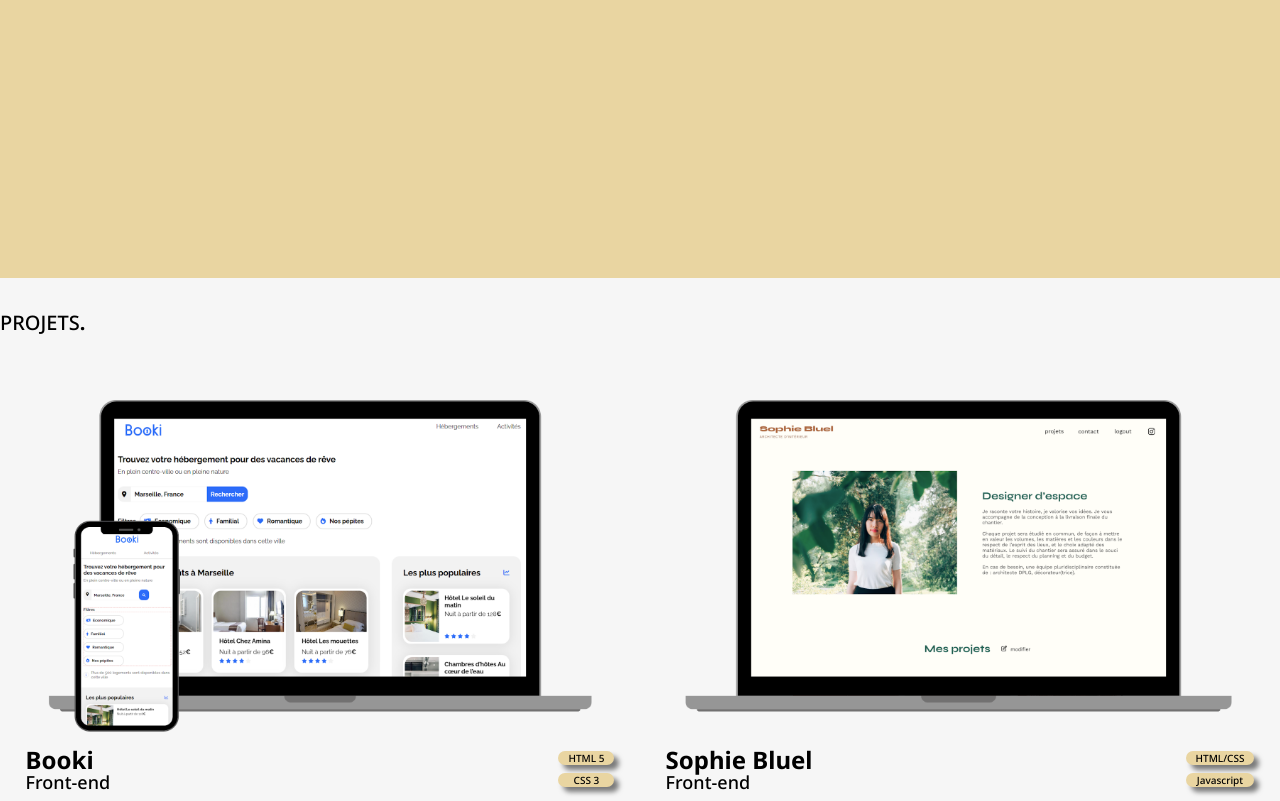
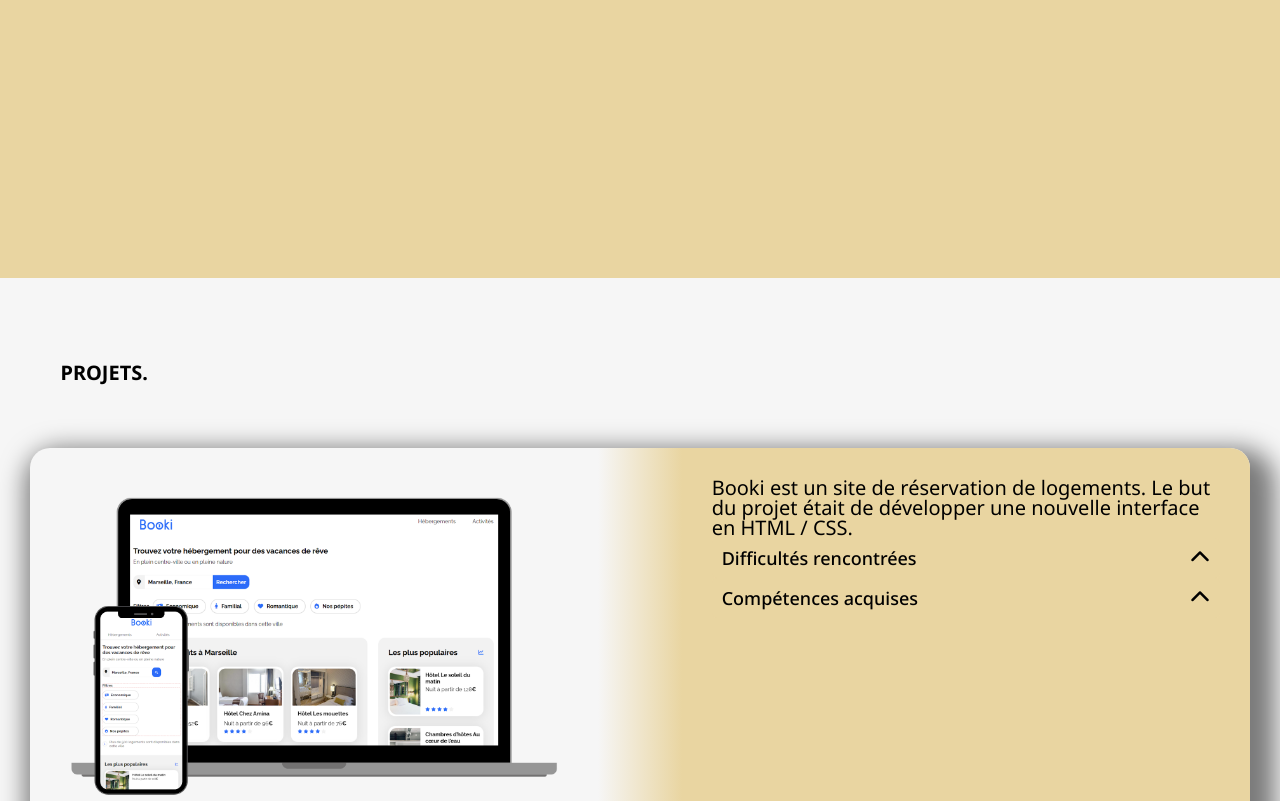
Before and after one commit to thomas-ruch/portfolio-react, a React app: page / in a window 1280 px wide. Shown: the part 572-1373 px from the top of the page. Built offline with nearby package versions, Linux system fonts and the light colour scheme.

Commit message:
Modification de la section Projets.

```diff
--- a/src/components/Card/_card.scss
+++ b/src/components/Card/_card.scss
@@ -1,22 +1,55 @@
 @use "../../scss/utils";
 
 .card {
-  width: 46%;
+  width: 100%;
   display: flex;
-  flex-direction: column;
-  margin: 20px 0;
+  margin: 50px 0;
+  border-radius: 20px;
+  @extend %large-shadow;
+
+  .card-left {
+    width: 50%;
+    padding: 30px;
+    border-radius: 20px 0 0 20px;
+  }
+
+  .card-right {
+    width: 50%;
+    padding: 30px;
+    background-color: utils.$bg-light;
+    border-radius: 0 20px 20px 0;
+  }
+
+  .gradient {
+    width: 100px;
+    background: linear-gradient(
+      to right,
+      utils.$secondary-color,
+      utils.$bg-light
+    );
+  }
+
+  button {
+    font-size: 16px;
+    font-weight: 600;
+    border: 2px ridge black;
+    border-radius: 10px;
+    padding: 10px;
+    cursor: pointer;
+    @extend %small-shadow;
+  }
 
   .card-infos {
     display: flex;
-    flex-direction: row;
     justify-content: space-between;
+    padding: 0 20px 0 20px;
   }
 
   img {
     //background-color: utils.$bg-light;
+    width: 100%;
     object-fit: cover;
     border-radius: 10px;
-    padding: 10px;
     margin-bottom: 5px;
     //@extend %shadow;
   }
--- a/src/components/Card/index.jsx
+++ b/src/components/Card/index.jsx
@@ -1,20 +1,46 @@
 import Tag from "../Tag";
+import DropBox from "../DropBox";
 
-function Card({ id, title, cover, description, tags, url }) {
+function Card({
+  id,
+  title,
+  subtitle,
+  cover,
+  description,
+  tags,
+  url,
+  difficulties,
+  skills,
+}) {
+  const openUrl = () => {
+    window.open(url, "_blank");
+  };
+
   return (
     <li className="card">
+      <div className="card-left">
         <img src={cover} alt={`${title} cover`} />
         <div className="card-infos">
           <div>
             <h3>{title}</h3>
-          <span>{description}</span>
+            <span>{subtitle}</span>
           </div>
+          <button onClick={openUrl}>
+            <i className={"fa-brands fa-github fa-2x"}></i>
+          </button>
           <div className="card-tags">
             {tags.map((elem, index) => (
               <Tag key={index} tag={elem} />
             ))}
           </div>
         </div>
+      </div>
+      <div className="gradient"></div>
+      <div className="card-right">
+        <p>{description}</p>
+        <DropBox title="Difficultés rencontrées" content={difficulties} />
+        <DropBox title="Compétences acquises" content={skills} />
+      </div>
     </li>
   );
 }
--- /dev/null
+++ b/src/components/DropBox/_dropbox.scss
@@ -0,0 +1,73 @@
+@use "../../scss/utils";
+
+.drop-box {
+  width: 100%;
+}
+
+.drop-title {
+  display: flex;
+  justify-content: space-between;
+  align-items: center;
+  background-color: utils.$main-color;
+  color: utils.$txt-dark-bg;
+  font-size: 20px;
+  font-weight: 600;
+  border-radius: 5px;
+  padding: 10px;
+  cursor: default;
+
+  i {
+    transition: transform 0.3s ease;
+    color: black;
+    cursor: pointer;
+  }
+}
+
+.drop-txt {
+  display: grid;
+  grid-template-rows: 0fr;
+  transition: grid-template-rows 0.4s ease-in-out;
+  font-size: 18px;
+  font-weight: 400;
+
+  .drop-txt-content {
+    background-color: utils.$main-color;
+    border-radius: 0 0 5px 5px;
+    margin-top: -5px;
+    z-index: 0;
+    overflow: hidden;
+
+    span {
+      display: block;
+      padding: 20px;
+    }
+  }
+
+  ul {
+    list-style-type: none;
+    padding: 20px;
+    margin: 0;
+  }
+}
+
+.is-open {
+  grid-template-rows: 1fr;
+}
+
+.rotated {
+  transform: rotate(-180deg);
+}
+
+@media (max-width: utils.$small-screen-width) {
+  .drop-title {
+    font-size: 16px;
+
+    i {
+      height: 13px;
+    }
+  }
+
+  .drop-txt {
+    font-size: 14px;
+  }
+}
--- /dev/null
+++ b/src/components/DropBox/index.jsx
@@ -0,0 +1,32 @@
+import { useState } from "react";
+
+function DropBox({ title, content }) {
+  const [isOpen, setIsOpen] = useState(false);
+
+  return (
+    <div className="drop-box">
+      <div className="drop-title">
+        <span>{title}</span>
+        <i
+          className={`fa-solid fa-chevron-up ${isOpen ? "rotated" : ""}`}
+          onClick={() => setIsOpen(!isOpen)}
+        />
+      </div>
+      <div className={`drop-txt ${isOpen ? "is-open" : ""}`}>
+        <div className="drop-txt-content">
+          {Array.isArray(content) ? (
+            <ul>
+              {content.map((elem, index) => (
+                <li key={index}>{elem}</li>
+              ))}
+            </ul>
+          ) : (
+            <span>{content}</span>
+          )}
+        </div>
+      </div>
+    </div>
+  );
+}
+
+export default DropBox;
--- a/src/components/Gallery/_gallery.scss
+++ b/src/components/Gallery/_gallery.scss
@@ -2,11 +2,9 @@
 
 .gallery {
   display: flex;
+  flex-direction: column;
   width: 100%;
   list-style-type: none;
-  padding: 0px;
-  flex-wrap: wrap;
-  justify-content: space-around;
   background-color: utils.$secondary-color;
 }
 
--- a/src/components/Gallery/index.jsx
+++ b/src/components/Gallery/index.jsx
@@ -4,17 +4,32 @@ import projects from "../../datas/projects.json";
 function Gallery() {
   return (
     <ul className="gallery">
-      {projects.map(({ id, title, cover, description, tags, url }) => (
+      {projects.map(
+        ({
+          id,
+          title,
+          subtitle,
+          cover,
+          description,
+          tags,
+          url,
+          difficulties,
+          skills,
+        }) => (
           <Card
             key={id}
             id={id}
             title={title}
+            subtitle={subtitle}
             cover={cover}
             description={description}
             tags={tags}
             url={url}
+            difficulties={difficulties}
+            skills={skills}
           />
-      ))}
+        )
+      )}
     </ul>
   );
 }
--- a/src/components/Header/_header.scss
+++ b/src/components/Header/_header.scss
@@ -6,6 +6,7 @@ header {
   background-color: utils.$bg-dark;
   color: utils.$txt-dark-bg;
   position: fixed;
+  z-index: 100;
   top: 0;
   left: 0;
   width: 100%;
--- a/src/components/Skill/_skill.scss
+++ b/src/components/Skill/_skill.scss
@@ -3,9 +3,9 @@
 .skill {
   display: flex;
   flex-direction: column;
-  background-color: utils.$main-color;
+  background-color: utils.$secondary-color;
   padding: 10px;
   border-radius: 15px;
   align-items: center;
-  @extend %shadow;
+  @extend %small-shadow;
 }
--- a/src/components/Tag/_tag.scss
+++ b/src/components/Tag/_tag.scss
@@ -10,7 +10,7 @@
   padding: 2px 10px;
   border-radius: 15px;
   cursor: default;
-  @extend %shadow;
+  @extend %small-shadow;
 }
 
 @media (max-width: utils.$small-screen-width) {
--- a/src/datas/projects.json
+++ b/src/datas/projects.json
@@ -2,40 +2,58 @@
   {
     "id": "001",
     "title": "Booki",
-    "description": "Front-end",
+    "subtitle": "Front-end",
     "cover": "/images/fond_booki.png",
+    "description": "Booki est un site de réservation de logements. Le but du projet était de développer une nouvelle interface en HTML / CSS.",
+    "difficulties": ["Respect de la maquette", "Appropriation du langage HTML"],
+    "skills": [
+      "Intégrer du contenu conformément à une maquette avec HTML et CSS",
+      "Implémenter une interface responsive avec HTML et CSS"
+    ],
     "tags": ["HTML 5", "CSS 3"],
     "url": "https://github.com/thomas-ruch/Projet-Booki"
   },
   {
     "id": "002",
     "title": "Sophie Bluel",
-    "description": "Front-end",
+    "subtitle": "Front-end",
     "cover": "/images/fond_bluel.png",
+    "description": "Sophie Bluel est architecte et souhaitait la mise en place d'un portfolio en ligne pour présenter ses travaux",
+    "difficulties": ["Coder la gestion de tokens d'authentification"],
+    "skills": [
+      "Manipuler des éléments du DOM et gérer les événements utilisateurs avec Javascript",
+      "Récupérer des données utilisateurs via formulaires"
+    ],
     "tags": ["HTML/CSS", "Javascript"],
     "url": "https://github.com/thomas-ruch/Projet-3-Bluel"
   },
   {
     "id": "003",
     "title": "Nina Carducci",
-    "description": "Débugage et optimisation",
+    "subtitle": "Débugage et optimisation",
     "cover": "/images/fond_carducci.png",
+    "difficulties": [""],
+    "skills": [""],
     "tags": ["HTML/CSS", "SEO"],
     "url": "https://github.com/thomas-ruch/Nina-Carducci-Dev"
   },
   {
     "id": "004",
     "title": "Kasa",
-    "description": "Front-end",
+    "subtitle": "Front-end",
     "cover": "/images/fond_kasa.png",
+    "difficulties": [""],
+    "skills": [""],
     "tags": ["React", "SASS"],
     "url": "https://github.com/thomas-ruch/p6-kasa"
   },
   {
     "id": "005",
     "title": "Mon vieux grimoire",
-    "description": "Back-end",
+    "subtitle": "Back-end",
     "cover": "/images/fond_grimoire.png",
+    "difficulties": [""],
+    "skills": [""],
     "tags": ["Node.js", "Express"],
     "url": "https://github.com/thomas-ruch/p7-backend"
   }
--- a/src/pages/Home/_home.scss
+++ b/src/pages/Home/_home.scss
@@ -1,24 +1,35 @@
 @use "../../scss/utils";
 
-.inner-section {
-  max-width: utils.$desktop-max-width;
-  margin: auto;
+#home-main {
+  display: flex;
+  flex-direction: column;
+
+  h2 {
+    width: 100%;
+    text-transform: uppercase;
+    font-size: 20px;
+    font-weight: 700;
+    margin: 15px 0;
+    padding-left: 5%;
+    &::after {
+      content: ".";
+    }
+  }
 }
 
-#home-main {
-  margin: auto;
+section {
+  display: flex;
+  width: 100%;
+  justify-content: center;
+}
 
-  h2 {
-    text-transform: uppercase;
-    font-size: 20px;
-    font-weight: 500;
-    margin: 15px 0;
-    &::after {
-      content: ".";
-      color: utils.$txt-light-bg;
-      font-weight: bold;
-    }
-  }
+.inner-section {
+  width: 100%;
+  display: flex;
+  flex-direction: column;
+  max-width: utils.$desktop-max-width;
+  margin: 50px 30px;
+  align-items: center;
 }
 
 #home-title {
@@ -34,7 +45,6 @@
 }
 
 #home-gallery {
-  width: 100%;
   margin-top: 50px;
   padding-top: 20px;
   background-color: utils.$secondary-color;
@@ -44,23 +54,23 @@
   background-color: utils.$main-color;
 
   p {
-    width: 60%;
+    width: 80%;
+    line-height: 1.5em;
   }
 }
 
 #home-skills {
-  display: flex;
-  flex-direction: column;
-  background-color: utils.$secondary-color;
+  background-color: utils.$main-color;
+  align-items: self-start;
 
   .list-skills {
     display: flex;
-    justify-content: center;
-    gap: 40px;
+    gap: 60px;
     margin: 20px;
+    margin-top: 60px;
   }
 }
 
 #home-contact {
-  background-color: utils.$main-color;
+  background-color: utils.$secondary-color;
 }
--- a/src/scss/style.scss
+++ b/src/scss/style.scss
@@ -7,3 +7,4 @@
 @use "../components/Card/card";
 @use "../components/Gallery/gallery";
 @use "../components/Skill/skill";
+@use "../components/DropBox/dropbox";
--- a/src/scss/utilities/_placeholders.scss
+++ b/src/scss/utilities/_placeholders.scss
@@ -4,6 +4,10 @@
   align-items: center;
 }
 
-%shadow {
+%small-shadow {
   box-shadow: 5px 5px 5px rgba(0, 0, 0, 0.5);
 }
+
+%large-shadow {
+  box-shadow: 10px 15px 25px 15px rgba(0, 0, 0, 0.5);
+}
```
Also changed, not shown: src/styles/style.css, 1 other file. Lines whose indentation alone changed are shown as unchanged.
